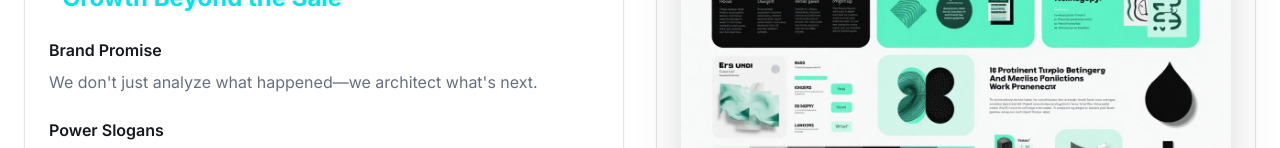
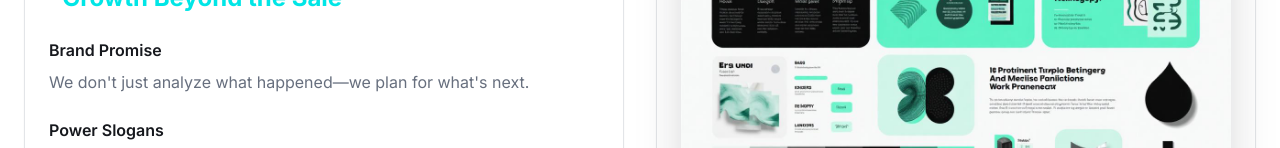
Before and after one commit to riche-cohorted/cohorted-brand-guide, a React (Vite) app: page / in a window 1280 px wide. Shown: the part 804-952 px from the top of the page. Built offline with nearby package versions, Linux system fonts and the light colour scheme.

Commit message:
Change brand promise text
Update the brand promise text in the website.

```diff
--- a/src/components/BrandGuide.tsx
+++ b/src/components/BrandGuide.tsx
@@ -103,7 +103,7 @@ const BrandGuide = () => {
                   <div>
                     <h4 className="font-semibold mb-2">Brand Promise</h4>
                     <p className="text-muted-foreground">
-                      We don't just analyze what happened—we architect what's next.
+                      We don't just analyze what happened—we plan for what's next.
                     </p>
                   </div>
                   <div>
@@ -168,7 +168,7 @@ const BrandGuide = () => {
                       NEW YORK, NY - Cohorted, a pioneering AI-enabled growth consultancy, today announced its official launch with a mission to transform how companies optimize post-purchase customer experiences. Founded by growth specialists with proven track records at Fortune 500 companies including Bank of America, Cigna Healthcare, and IBM, Cohorted addresses the $3 trillion revenue gap created by ineffective post-purchase optimization.
                     </p>
                     <p className="text-sm leading-relaxed">
-                      "Companies invest billions in customer acquisition, then watch 70% of potential lifetime value disappear due to poor post-purchase experiences," said [CEO Name], CEO of Cohorted. "We don't just analyze what happened—we architect what's next. Our AI-powered approach transforms customer data into measurable growth strategies."
+                      "Companies invest billions in customer acquisition, then watch 70% of potential lifetime value disappear due to poor post-purchase experiences," said [CEO Name], CEO of Cohorted. "We don't just analyze what happened—we plan for what's next. Our AI-powered approach transforms customer data into measurable growth strategies."
                     </p>
                   </div>
                 </CardContent>
```
